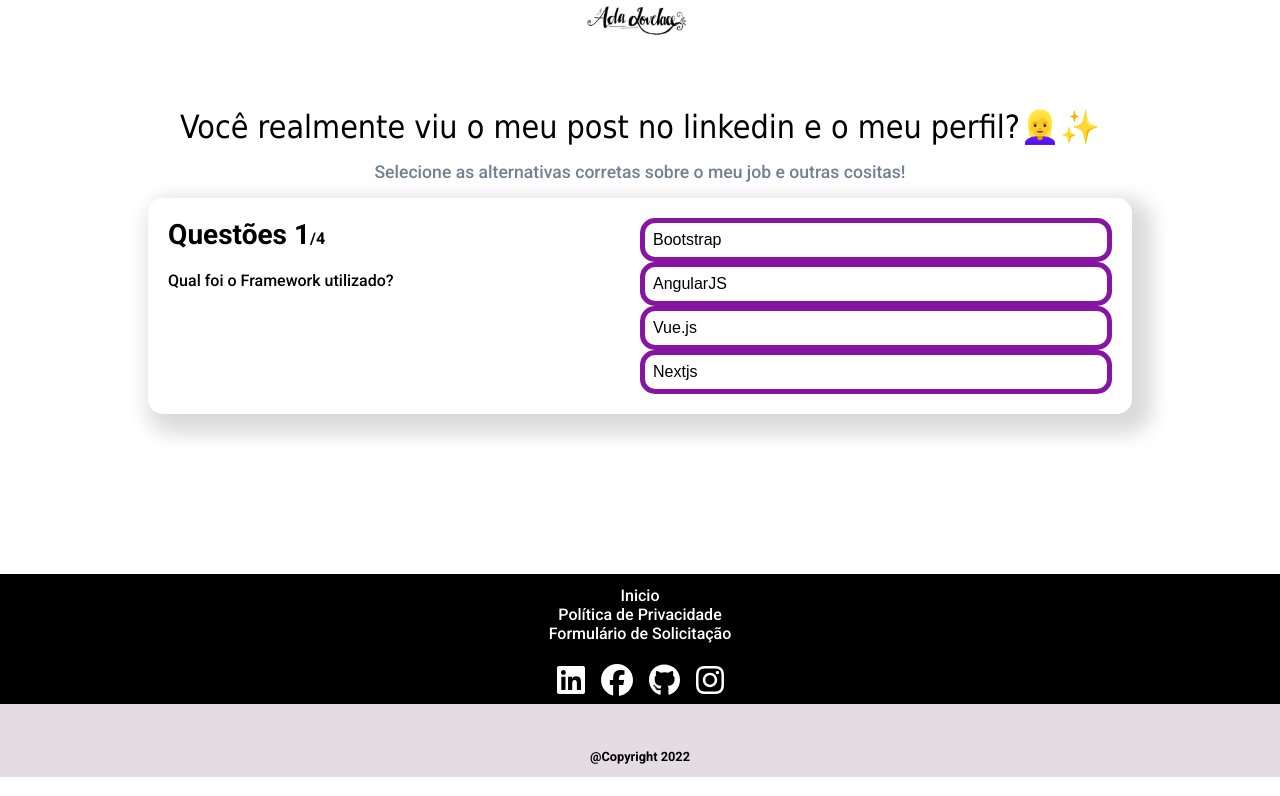
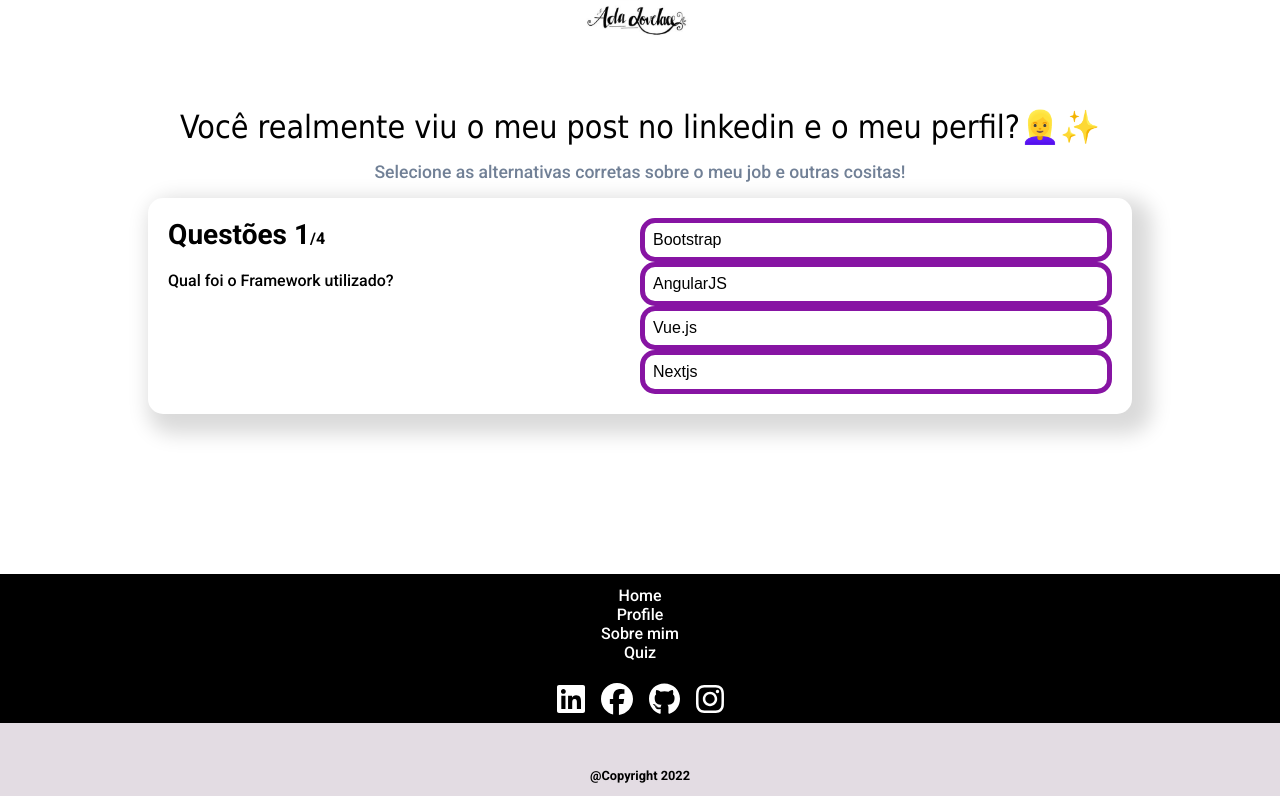
Before and after one commit to Luzia-Silva/bloguerando-go, a Next.js app: page / in a window 1280 px wide. Shown: the part 1466-2262 px from the top of the page. Built offline with nearby package versions, Linux system fonts and the light colour scheme.

Commit message:
create new possiblit

```diff
--- a/next.config.js
+++ b/next.config.js
@@ -7,4 +7,15 @@ module.exports = nextConfig
 const withImages = require('next-images')
 module.exports = withImages({
   esModule: true,
+  // remotePatterns: [
+  //   {
+  //     protocol: 'https',
+  //     hostname: 'giphy.com',
+  //     port: '',
+  //     pathname: 'embed/BEob5qwFkSJ7G',
+  //   },
+  // ],
+  images: {
+    domains: ['giphy.com/embed/BEob5qwFkSJ7G'],
+  },
 })
--- a/src/components/Footer/index.tsx
+++ b/src/components/Footer/index.tsx
@@ -7,14 +7,16 @@ import {
   faLinkedin,
   faGithub
 } from "@fortawesome/free-brands-svg-icons";
+import GenericProfile from "../GenericProfile";
 
 const Footer = () => {
   return (
   <SmallFooter>
      <div className="SmallPages">
-        <a href="/"><li>Inicio</li></a>
-        <a href="Profile"><li>Política de Privacidade</li></a>
-        <a href="#"><li>Formulário de Solicitação</li></a>
+        <a href="#"><li>Home</li></a>
+        <a href="#Profile"><li>Profile</li></a>
+       <a href="#SobreMim"><li>Sobre mim</li></a>
+        <a href="#Quiz"><li>Quiz</li></a>
     </div>
     <div className="SmallIcons">
       <a href="https://www.youtube.com/c/jamesqquick"
--- a/src/components/GenericAbout/index.tsx
+++ b/src/components/GenericAbout/index.tsx
@@ -7,7 +7,7 @@ import SmallAbout from './styles';
 const GenericAbout = () =>{
   return(
     <>
-    <SmallAbout>
+    <SmallAbout id={'SobreMim'}>
       <div className="card">
         <div className="text-About">
           <h1>Porque área de TI? </h1>
--- a/src/components/GenericMenu/index.tsx
+++ b/src/components/GenericMenu/index.tsx
@@ -4,7 +4,7 @@ const GenericMenu = () =>{
   return(
     <>
     <SmallMenu>
-      <div className='text-menu'>
+      <div  className='text-menu'>
           <h1>Sejamos as mulheres</h1>
           <h2>dos códigos rosas de alta complexidade! </h2>
           <p></p>
--- a/src/components/GenericProfile/index.tsx
+++ b/src/components/GenericProfile/index.tsx
@@ -14,9 +14,9 @@ import SmallProfile from './styles';
 const GenericProfile = () =>{
   return (
     <>
-    <SmallProfile>
+    <SmallProfile id={'Profile'}>
         <div className='imageProfile'>
-          <img src="../../pictureAbout.jpg" />
+          <img src="../../pictureAbout.jpg"  alt='img'/>
         </div>
         <div id='informationProfile'>
              <h1>Luzia Gabriela Abreu da Silva Santos</h1>
--- a/src/components/GenericQuiz/index.tsx
+++ b/src/components/GenericQuiz/index.tsx
@@ -1,6 +1,7 @@
 import React, { useState } from 'react';
 import  {QuizTable, ButtonQuiz} from './styles'
 import Contact from "../Contact";
+import Image from "next/image";
 export default function App() {
 	const questions = [
 		{
@@ -68,17 +69,22 @@ export default function App() {
                 <>
                   <div className='score-section'>
                       Você acertou {score} de {questions.length} {''}{(score <= 2 )?
-                      <img
-                        src="https://media.giphy.com/media/ckGndVa23sCk9pae4l/giphy.gif"
-                        width="70%"  height='auto' alt='gif'
+                    <iframe
+                      src="https://giphy.com/embed/ckGndVa23sCk9pae4l"
+                      width="70%"
+                      height="auto"
+                      frameBorder="0"
+                      allowFullScreen>
 
-                      />
+                    </iframe>
                       :
-                      <img
-                        src="https://media.giphy.com/media/8wz2omZEbVzSU/giphy.gif"
-                        width="80%" height='auto'  alt='gif'
-
-                      />
+                    <iframe
+                      src="https://giphy.com/embed/8wz2omZEbVzSU"
+                      width="70%"
+                      height="auto"
+                      frameBorder="0"
+                      allowFullScreen>
+                    </iframe>
                     }
                   </div>
                   <div>
--- a/src/components/GenericQuiz/styles.ts
+++ b/src/components/GenericQuiz/styles.ts
@@ -44,7 +44,7 @@ export const QuizTable = styled.div`
     align-items: baseline;
     align-content: stretch;
     justify-items: center;
-    img{
+    iframe{
       margin-top: 0.5rem;
       max-height: 12rem;
     }
```
Also changed, not shown: 1 other file (tests, documents, lock files or other folders).
